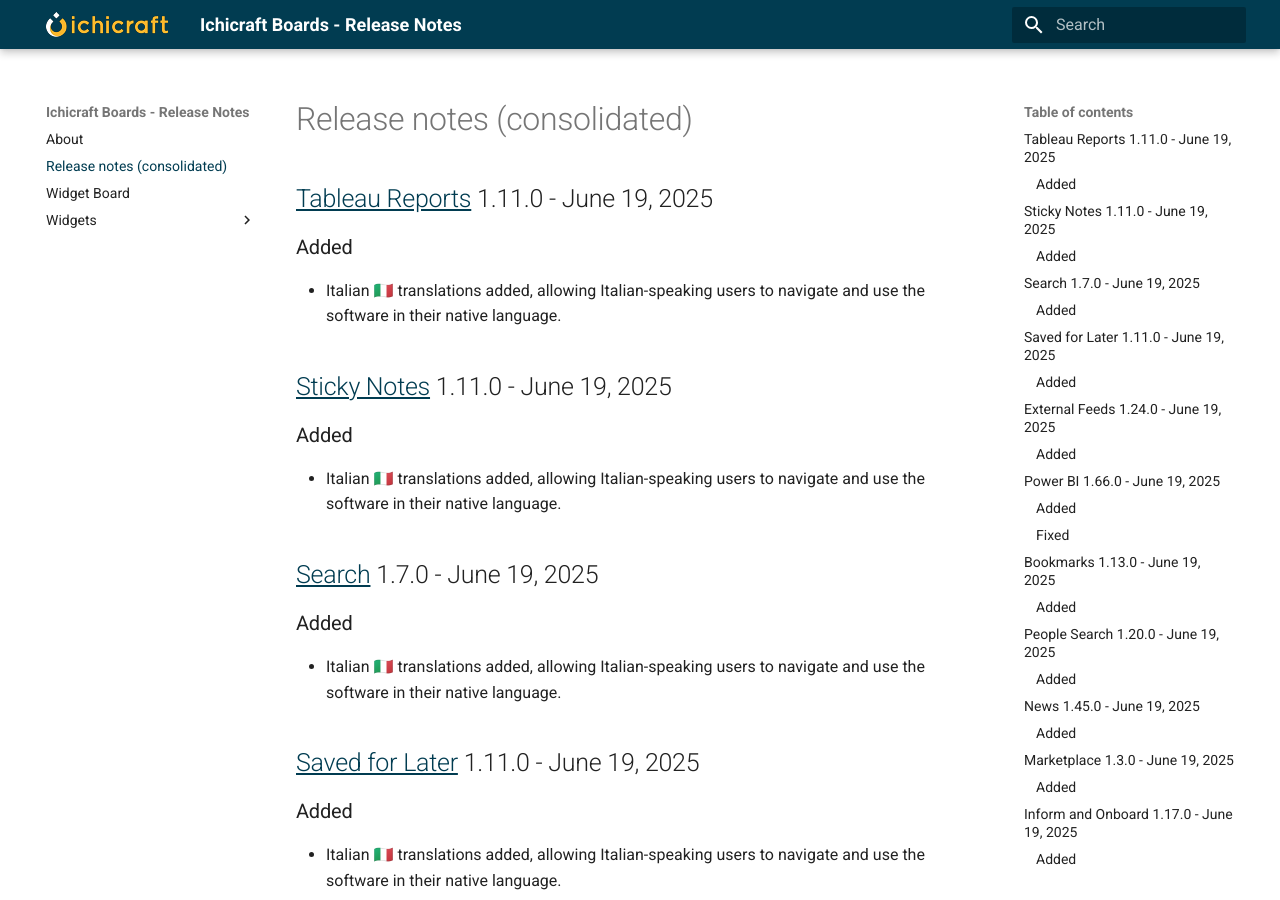
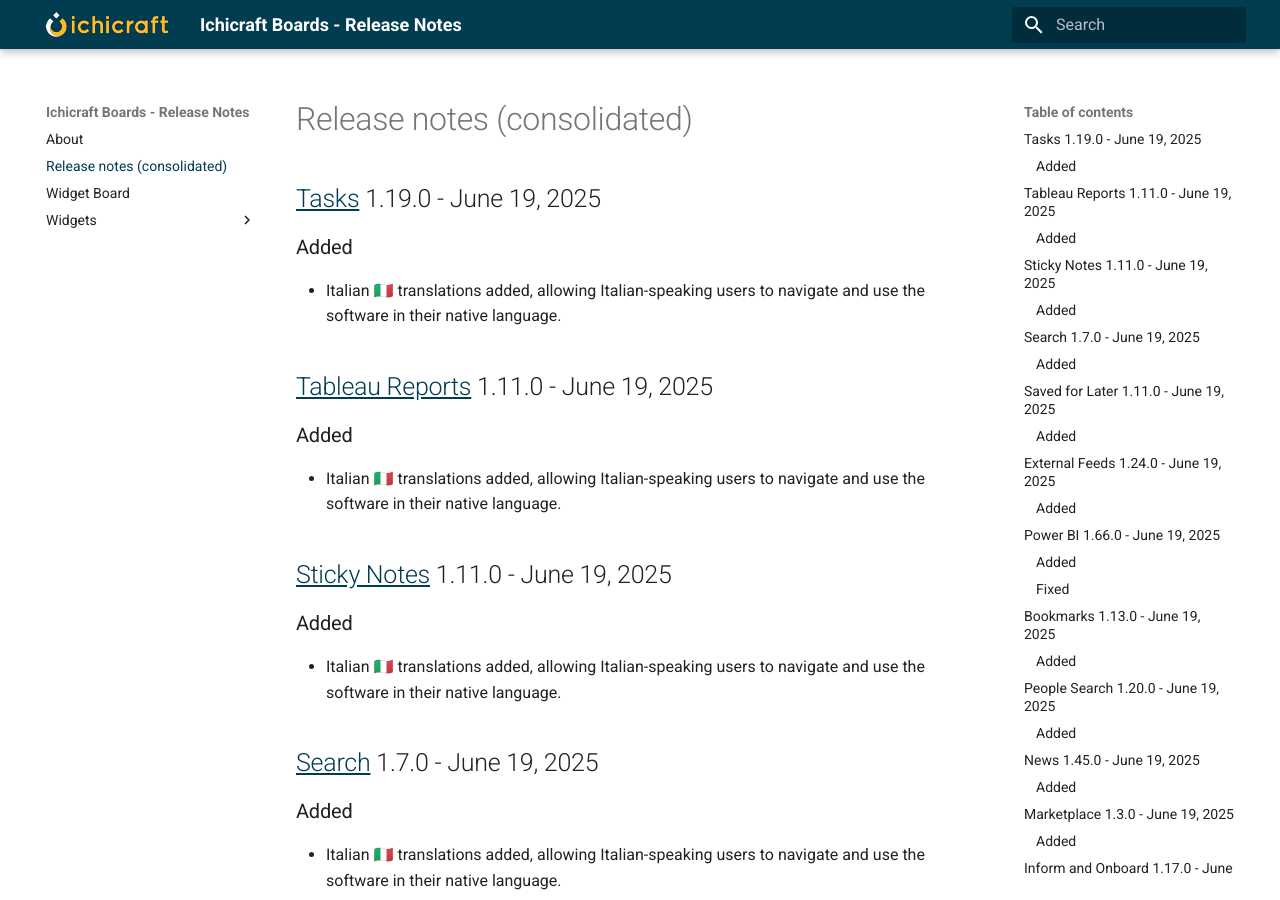
Before and after one commit to ichicraft/widgets-docs, an MkDocs documentation site: the page built from docs/Release-notes-(consolidated).md, in a window 1280 px wide and 900 px high. Built offline with MkDocs 1.6.1 and Material for MkDocs 9.7.7, drawn with Linux system fonts in a browser that asks for light colours.

Commit message:
Release notes updated by BuildService

```diff
--- a/docs/Release-notes-(consolidated).md
+++ b/docs/Release-notes-(consolidated).md
@@ -1,3 +1,8 @@
+## [Tasks](./Widgets/Tasks.md) 1.19.0 - June 19, 2025
+
+### Added
+- Italian 🇮🇹 translations added, allowing Italian-speaking users to navigate and use the software in their native language.
+
 ## [Tableau Reports](./Widgets/Tableau Reports.md) 1.11.0 - June 19, 2025
 
 ### Added
--- a/docs/Widgets/Tasks.md
+++ b/docs/Widgets/Tasks.md
@@ -1,3 +1,8 @@
+## 1.19.0 - June 19, 2025
+
+### Added
+- Italian 🇮🇹 translations added, allowing Italian-speaking users to navigate and use the software in their native language.
+
 ## 1.18.0 - April 24, 2025
 
 ### Added
```
